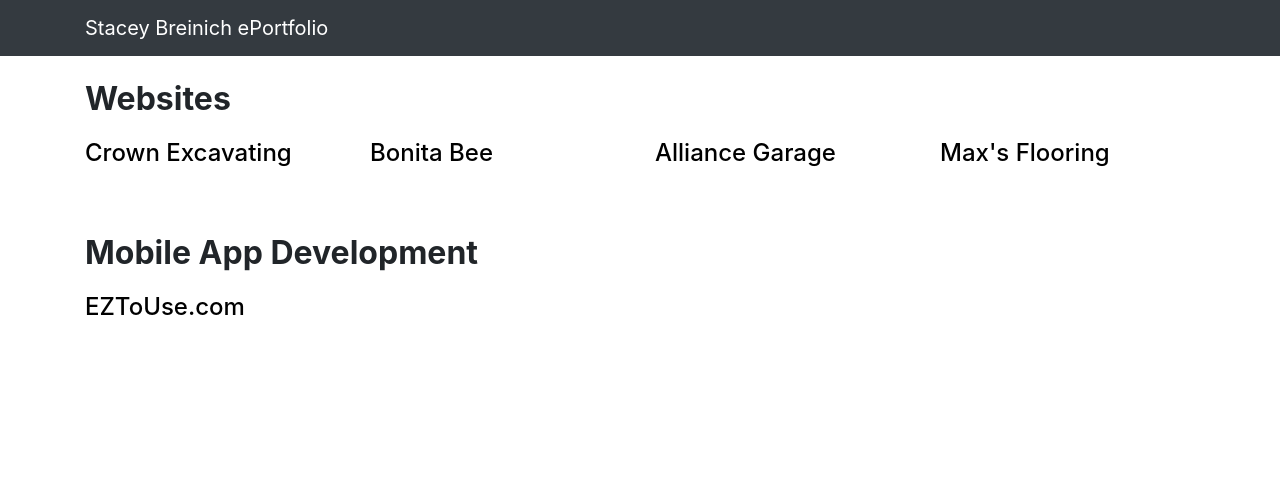
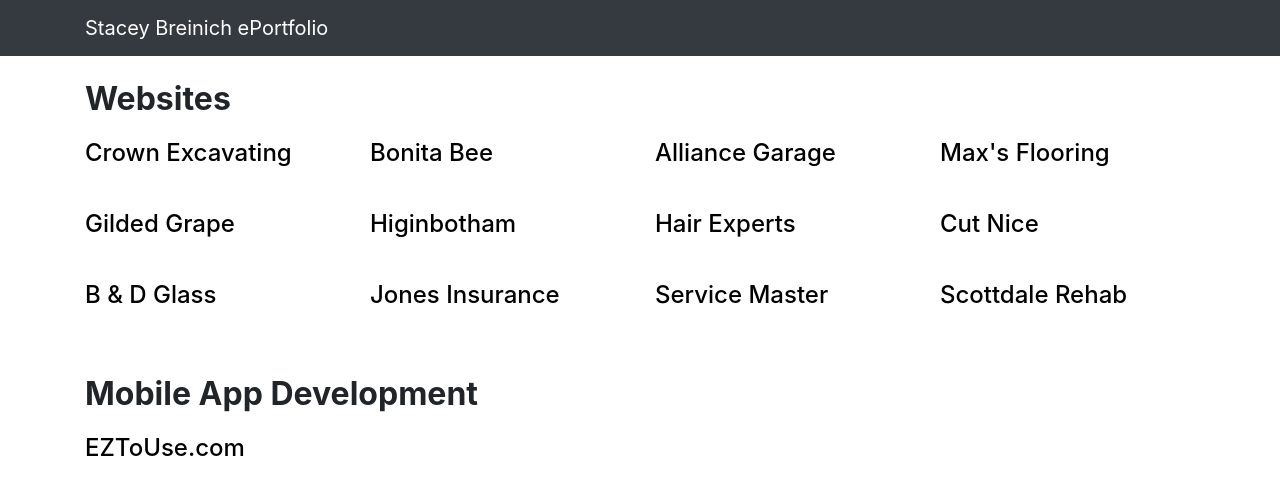
Before and after one commit to sbreinich/portfolio, a website: page index.html in a window 1280 px wide. Drawn offline with Linux system fonts and the light colour scheme.

Commit message:
Add files via upload

```diff
--- a/index.html
+++ b/index.html
@@ -55,6 +55,54 @@
           </h4>
         </div>
 
+        <div class="col-lg-3 col-md-4 col-sm-6 portfolio-item">
+          <h4 class="card-title">
+          <a href="https://gildedgrape.com/">Gilded Grape</a>
+          </h4>
+        </div>
+
+        <div class="col-lg-3 col-md-4 col-sm-6 portfolio-item">
+          <h4 class="card-title">
+          <a href="https://higinbothamlaw.com/">Higinbotham</a>
+          </h4>
+        </div>
+
+        <div class="col-lg-3 col-md-4 col-sm-6 portfolio-item">
+          <h4 class="card-title">
+          <a href="https://hairexpertsva.com/">Hair Experts</a>
+          </h4>
+        </div>
+
+        <div class="col-lg-3 col-md-4 col-sm-6 portfolio-item">
+          <h4 class="card-title">
+          <a href="https://cutniceva.com/">Cut Nice</a>
+          </h4>
+        </div>
+
+        <div class="col-lg-3 col-md-4 col-sm-6 portfolio-item">
+          <h4 class="card-title">
+          <a href="https://banddglassllc.com/">B & D Glass</a>
+          </h4>
+        </div>
+
+        <div class="col-lg-3 col-md-4 col-sm-6 portfolio-item">
+          <h4 class="card-title">
+          <a href="https://jonesinsurancewv.com/">Jones Insurance</a>
+          </h4>
+        </div>
+
+        <div class="col-lg-3 col-md-4 col-sm-6 portfolio-item">
+          <h4 class="card-title">
+          <a href="https://smjustintime.com/">Service Master</a>
+          </h4>
+        </div>
+
+        <div class="col-lg-3 col-md-4 col-sm-6 portfolio-item">
+          <h4 class="card-title">
+          <a href="https://ptclosetohome.com/">Scottdale Rehab</a>
+          </h4>
+        </div>
+
         <div style="width:100%;">
         <h2 class="my-4"><small><strong>Mobile App Development</strong></small></h2>
         </div>
```
